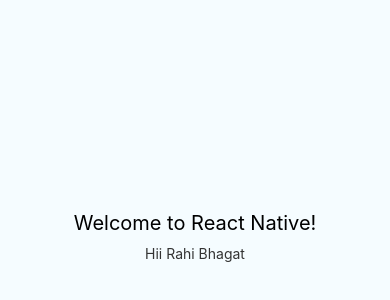
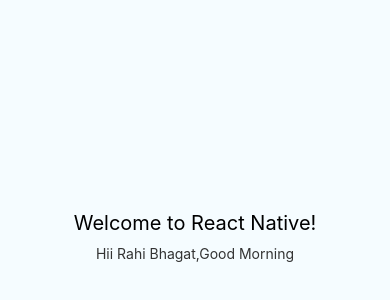
Before and after one commit to rahibhagat/myapps3, a React Native app: screen / in a window 390 px wide. Shown: the part 186-486 px from the top of the page. Built offline with nearby package versions, Linux system fonts and the light colour scheme.

Commit message:
changing text

```diff
--- a/App.js
+++ b/App.js
@@ -22,7 +22,7 @@
     return (
       <View style={styles.container}>
         <Text style={styles.welcome}>Welcome to React Native!</Text>
-        <Text style={styles.instructions}>Hii Rahi Bhagat</Text>
+        <Text style={styles.instructions}>Hii Rahi Bhagat,Good Morning</Text>
         <Text style={styles.instructions}>{instructions}</Text>
       </View>
     );
```
